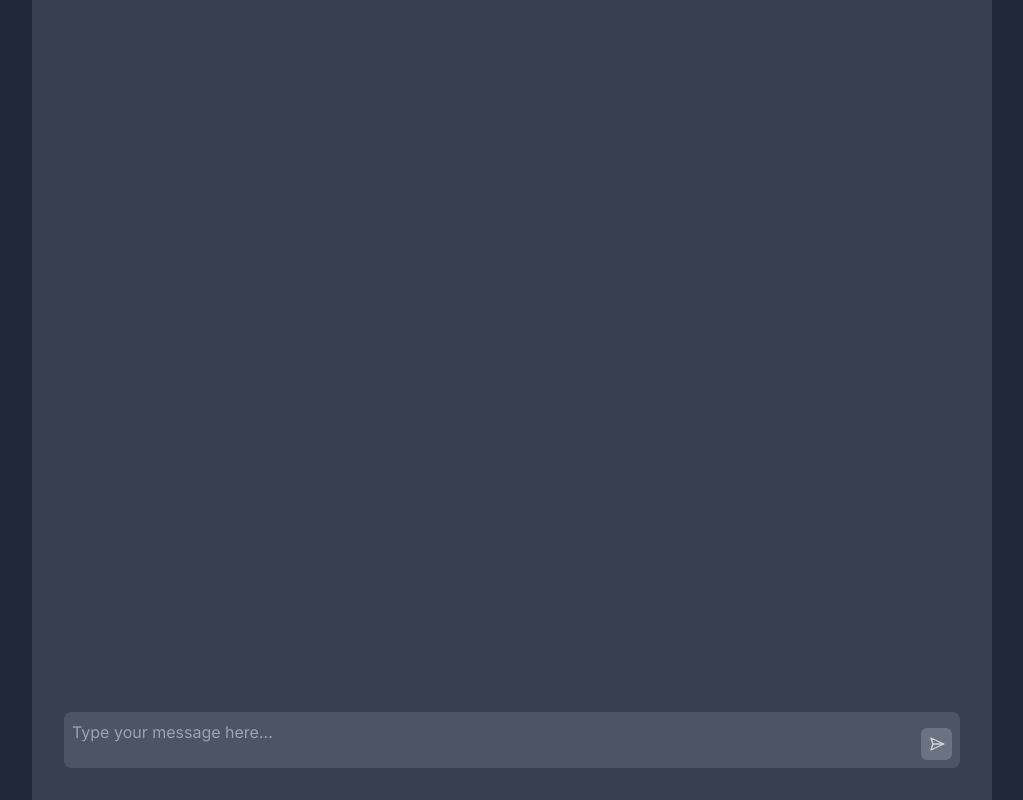
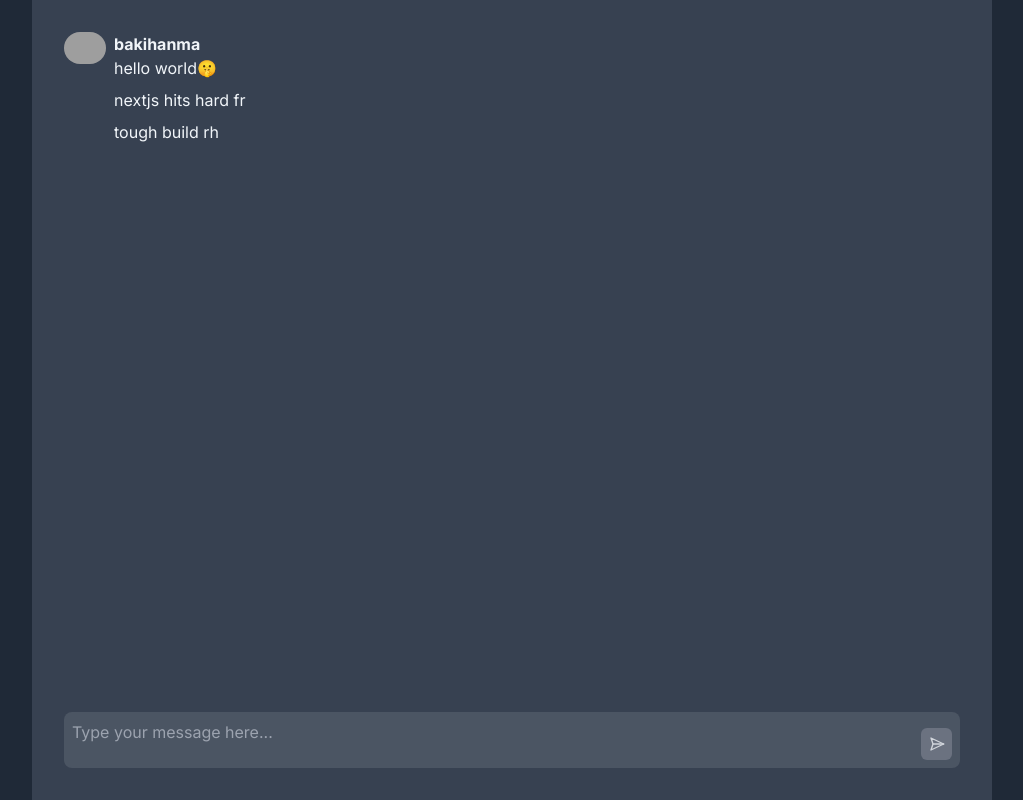
Before and after one commit to muhamaddigdaya/disposable-chat, a Next.js app: page / in a window 1280 px wide. Shown: the whole page, without its empty margins (128-1151 px from the left). Built offline with nearby package versions, Linux system fonts and the light colour scheme; grey boxes are pictures that could not be loaded.

Commit message:
scrollarea shadcn

```diff
--- a/package.json
+++ b/package.json
@@ -10,6 +10,7 @@
   },
   "dependencies": {
     "@radix-ui/react-dialog": "^1.0.4",
+    "@radix-ui/react-scroll-area": "^1.0.4",
     "@radix-ui/react-slot": "^1.0.2",
     "@types/node": "20.4.2",
     "@types/react": "18.2.15",
--- a/src/app/components/ui/Chats.tsx
+++ b/src/app/components/ui/Chats.tsx
@@ -1,12 +1,25 @@
 import React from 'react'
 import Chatinput from './Chatinput'
+import { ScrollArea } from "@/app/components/ui/scroll-area"
+import Image from 'next/image'
+
 
 type Props = {}
 
 const Chats = (props: Props) => {
   return (
     <div className='h-full w-full h-max-full bg-gray-700 flex flex-col'>
-      <div className='h-full'></div>
+      <ScrollArea className='h-full text-slate-100 pt-8 pl-8'>
+        <div className='flex flex-row gap-x-2 items-start'>
+          <Image src="/baki.jpg" width={42} height={42} alt='pp' layout="fixed" className='rounded-full ' />
+          <div className='flex flex-col'>
+            <h2 className='font-bold'>bakihanma</h2>
+            <p className='mb-2'>hello world🤫</p>
+            <p className='mb-2'>nextjs hits hard fr</p>
+            <p className='mb-2'>tough build rh</p>
+          </div>
+        </div>
+      </ScrollArea>
       <Chatinput />
     </div>
 
--- /dev/null
+++ b/src/app/components/ui/scroll-area.tsx
@@ -0,0 +1,46 @@
+import * as React from "react"
+import * as ScrollAreaPrimitive from "@radix-ui/react-scroll-area"
+
+import { cn } from "@/app/lib/utils"
+
+const ScrollArea = React.forwardRef<
+  React.ElementRef<typeof ScrollAreaPrimitive.Root>,
+  React.ComponentPropsWithoutRef<typeof ScrollAreaPrimitive.Root>
+>(({ className, children, ...props }, ref) => (
+  <ScrollAreaPrimitive.Root
+    ref={ref}
+    className={cn("relative overflow-hidden", className)}
+    {...props}
+  >
+    <ScrollAreaPrimitive.Viewport className="h-full w-full rounded-[inherit]">
+      {children}
+    </ScrollAreaPrimitive.Viewport>
+    <ScrollBar />
+    <ScrollAreaPrimitive.Corner />
+  </ScrollAreaPrimitive.Root>
+))
+ScrollArea.displayName = ScrollAreaPrimitive.Root.displayName
+
+const ScrollBar = React.forwardRef<
+  React.ElementRef<typeof ScrollAreaPrimitive.ScrollAreaScrollbar>,
+  React.ComponentPropsWithoutRef<typeof ScrollAreaPrimitive.ScrollAreaScrollbar>
+>(({ className, orientation = "vertical", ...props }, ref) => (
+  <ScrollAreaPrimitive.ScrollAreaScrollbar
+    ref={ref}
+    orientation={orientation}
+    className={cn(
+      "flex touch-none select-none transition-colors",
+      orientation === "vertical" &&
+        "h-full w-2.5 border-l border-l-transparent p-[1px]",
+      orientation === "horizontal" &&
+        "h-2.5 border-t border-t-transparent p-[1px]",
+      className
+    )}
+    {...props}
+  >
+    <ScrollAreaPrimitive.ScrollAreaThumb className="relative flex-1 rounded-full bg-border" />
+  </ScrollAreaPrimitive.ScrollAreaScrollbar>
+))
+ScrollBar.displayName = ScrollAreaPrimitive.ScrollAreaScrollbar.displayName
+
+export { ScrollArea, ScrollBar }
```
Also changed, not shown: 1 other file (tests, documents, lock files or other folders).
